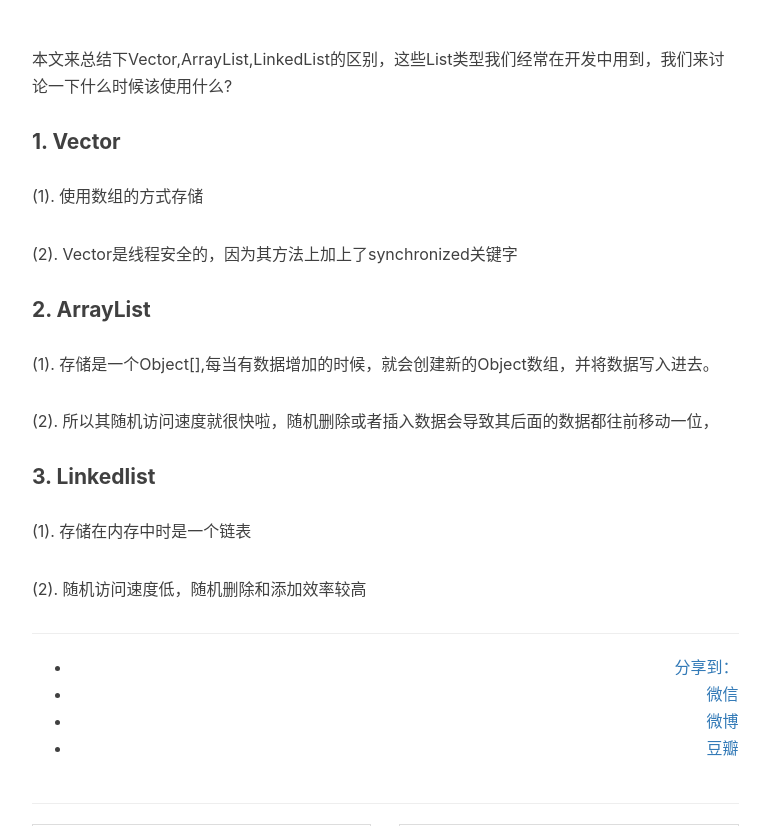
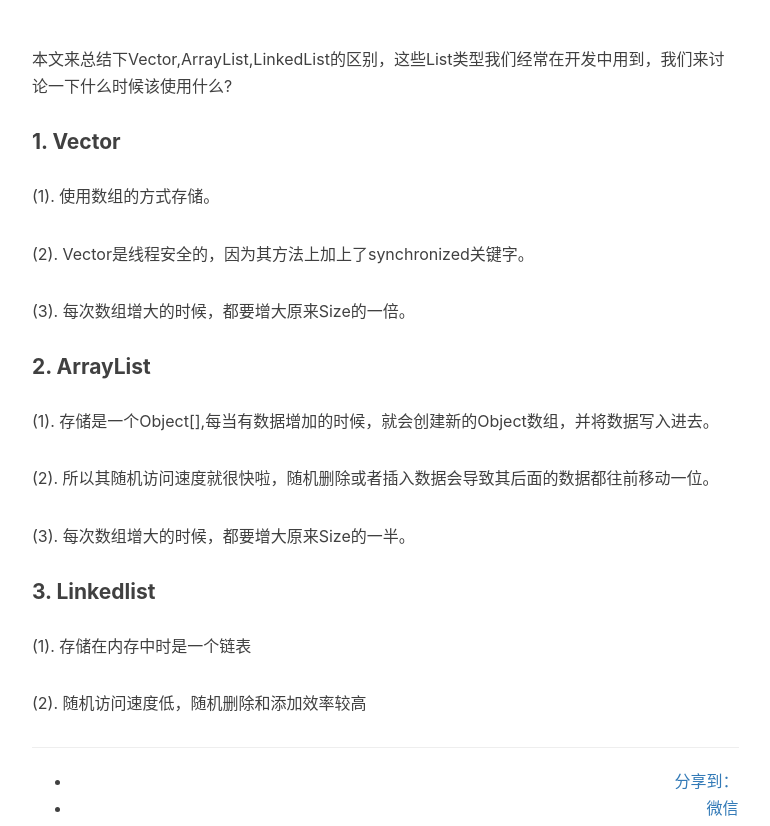
Before and after one commit to baiscjava/basicjava.github.io, a Jekyll site: the page built from _posts/2017-01-10-Vector,ArrayList,LinkedList的区别.md, in a window 1280 px wide and 900 px high, scrolled down 447 px, cut to the strip 74-900 px from the top of the window. Shown: the whole strip, without its empty margins (233-1003 px from the left). Built offline with Jekyll 4.4.1, drawn with Linux system fonts in a browser that asks for light colours; nearby versions of some CDN libraries; comment, search, counter and statistics services are not loaded.

Commit message:
Update 2017-01-10-Vector,ArrayList,LinkedList的区别.md

```diff
--- a/_posts/2017-01-10-Vector,ArrayList,LinkedList的区别.md
+++ b/_posts/2017-01-10-Vector,ArrayList,LinkedList的区别.md
@@ -13,14 +13,18 @@ tags:
 本文来总结下Vector,ArrayList,LinkedList的区别，这些List类型我们经常在开发中用到，我们来讨论一下什么时候该使用什么?
 
 #### 1. Vector
-(1). 使用数组的方式存储
+(1). 使用数组的方式存储。
 
-(2). Vector是线程安全的，因为其方法上加上了synchronized关键字
+(2). Vector是线程安全的，因为其方法上加上了synchronized关键字。
+
+(3). 每次数组增大的时候，都要增大原来Size的一倍。
 
 #### 2. ArrayList
 (1). 存储是一个Object[],每当有数据增加的时候，就会创建新的Object数组，并将数据写入进去。
 
-(2). 所以其随机访问速度就很快啦，随机删除或者插入数据会导致其后面的数据都往前移动一位，
+(2). 所以其随机访问速度就很快啦，随机删除或者插入数据会导致其后面的数据都往前移动一位。
+
+(3). 每次数组增大的时候，都要增大原来Size的一半。
 
 #### 3. Linkedlist
 (1). 存储在内存中时是一个链表
```
